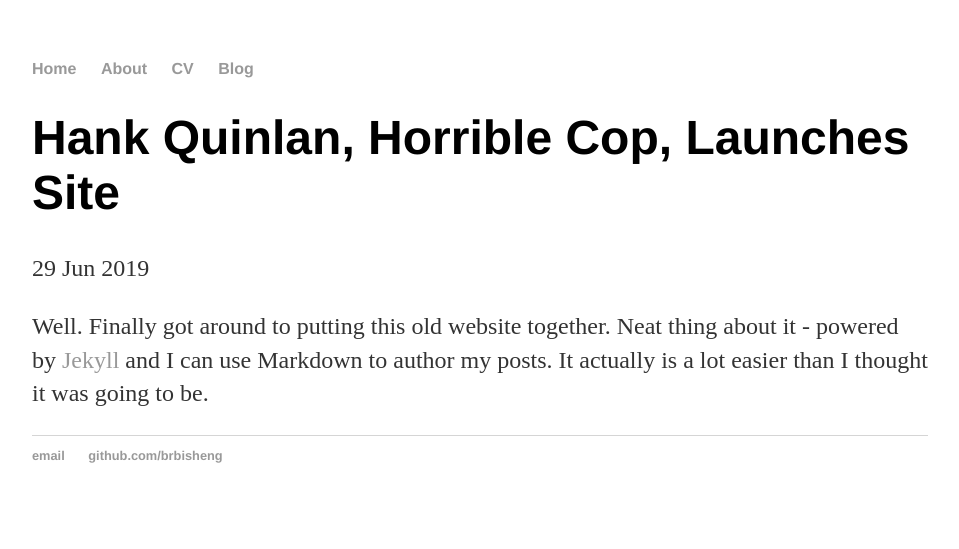
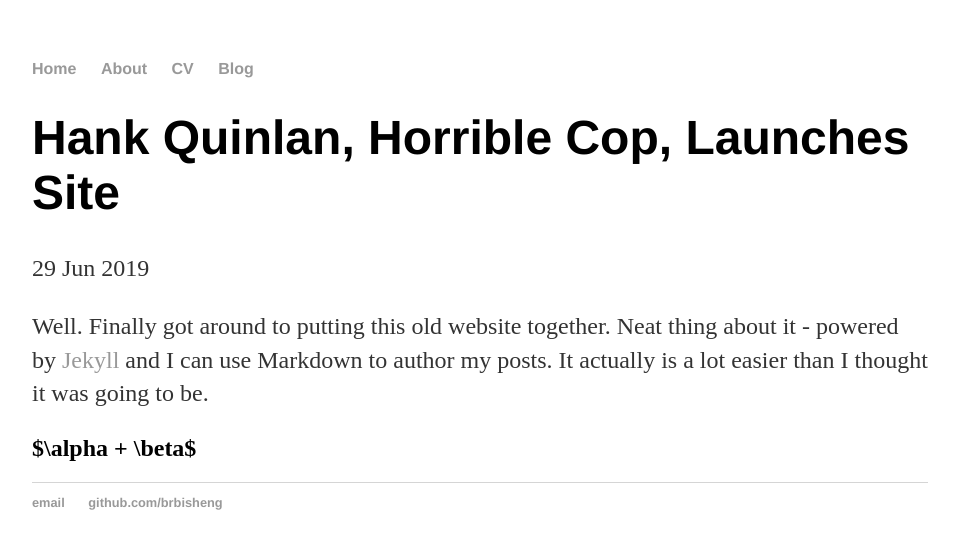
Before and after one commit to brbisheng/brbisheng.github.io, a Jekyll site: the page built from _posts/2019-06-29-b1.md, in a window 1280 px wide. Shown: the top 549 px of the page, without its empty margins (160-1119 px from the left). Built offline with Jekyll 4.4.1, drawn with Linux system fonts in a browser that asks for light colours.

Commit message:
Update 2019-06-29-b1.md

```diff
--- a/_posts/2019-06-29-b1.md
+++ b/_posts/2019-06-29-b1.md
@@ -5,3 +5,5 @@
 ---
 
 Well. Finally got around to putting this old website together. Neat thing about it - powered by [Jekyll](http://jekyllrb.com) and I can use Markdown to author my posts. It actually is a lot easier than I thought it was going to be.
+
+## $\alpha + \beta$
```
